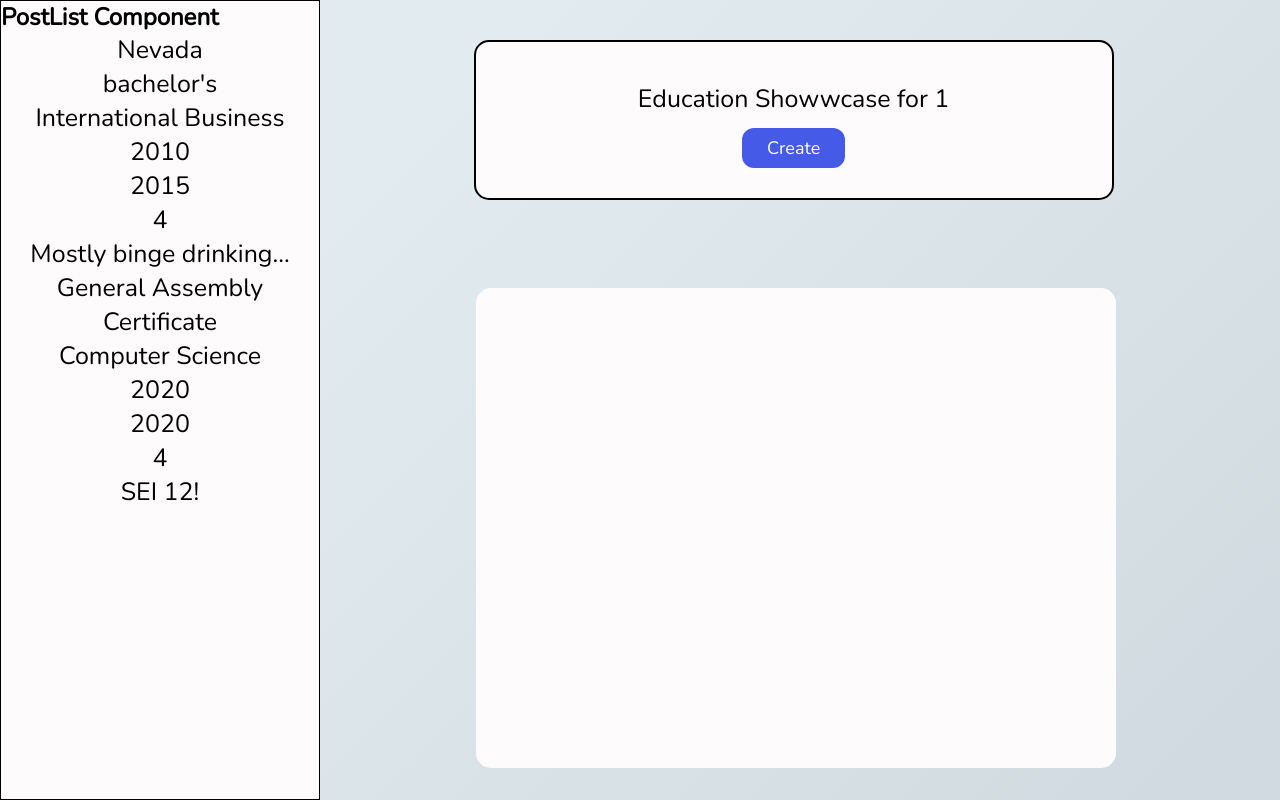
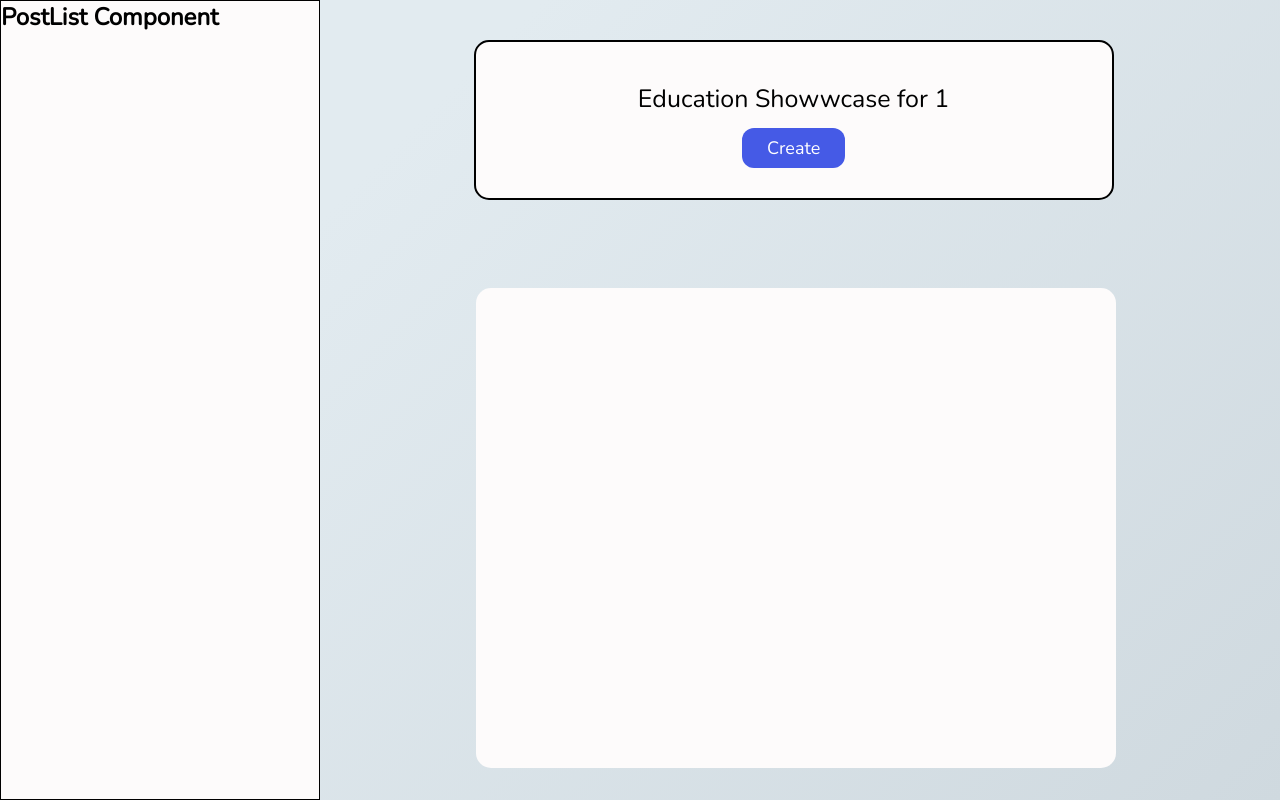
Before and after one commit to derek-oshita/education-client, a React (Create React App) app: page /1 in a window 1280 px wide. Built offline with nearby package versions, Linux system fonts and the light colour scheme.

Commit message:
Changed input type to number...

```diff
--- a/src/components/IndexPage/IndexPage.tsx
+++ b/src/components/IndexPage/IndexPage.tsx
@@ -24,26 +24,7 @@ interface RouteParams {
 <button onClick={() => setModalOpen(true)} className="btn">Create</button></div>
 */
 
-const initialPosts: Array<Post> = [
-    {
-        nameOfSchool: 'Nevada',
-        degree: 'bachelor\'s',
-        fieldOfStudy: 'International Business',
-        startYear: 2010,
-        endYear: 2015,
-        grade: 4,
-        descriptionField: 'Mostly binge drinking...'
-    },
-    {
-        nameOfSchool: 'General Assembly',
-        degree: 'Certificate',
-        fieldOfStudy: 'Computer Science',
-        startYear: 2020,
-        endYear: 2020,
-        grade: 4,
-        descriptionField: 'SEI 12!'
-    }
-]
+const initialPosts: Array<Post> = [];
 
 
 const IndexPage: React.FC = () => {
--- a/src/components/Modal/ModalContent.tsx
+++ b/src/components/Modal/ModalContent.tsx
@@ -9,16 +9,23 @@ interface AddPostProps {
 const ModalContent: React.FC<ModalContentProps & RouteComponentProps & AddPostProps> = ({ setModalOpen, addPost }) => {
     // need to consider adding more hooks in order to get all of the information
     const [newSchool, setNewSchool] = useState('');
-    const [newStartYear, setNewStartYear] = useState<number>(0);
+    // useState<number>(0) won't allow you to change the value
+    const [newStartYear, setNewStartYear] = useState(0);
 
     const handleChange = (e: ChangeEvent<HTMLInputElement>) => {
+        setNewSchool(e.target.value)
         // setNewSchool(e.target.value)
         // conditional statement here around the type of value
-        if (typeof e.target.value === 'string') {
-            setNewSchool(e.target.value)
-        } else if (typeof e.target.value === 'number') {
-            setNewStartYear(e.target.value)
-        }
+        // if (typeof e.target.value === 'string') {
+        //     setNewSchool(e.target.value)
+        // } else if (typeof e.target.value === 'number') {
+        //     setNewStartYear(e.target.value)
+        // }
+    }
+
+    const handleNumberChange = (e: ChangeEvent<HTMLInputElement>) => {
+        let num = parseInt(e.target.value)
+        setNewStartYear(num)
     }
 
     const handleSubmit = (e: FormEvent<HTMLButtonElement>) => {
@@ -32,7 +39,7 @@ const ModalContent: React.FC<ModalContentProps & RouteComponentProps & AddPostPr
             <p>Add New Education</p>
             <form>
                 <input type="text" value={newSchool} onChange={handleChange}/>
-                <input type="text" value={newStartYear}/>
+                <input type="number" value={newStartYear} onChange={handleNumberChange}/>
                 {/* <input type="text"/>
                 <input type="text"/>
                 <input type="text"/>
--- a/src/types.d.ts
+++ b/src/types.d.ts
@@ -14,8 +14,11 @@ type Post = {
     nameOfSchool: string;
     degree?: string;
     fieldOfStudy?: string;
-    startYear: number;
+    // startYear: number;
+    startYear: any;
     endYear?: number;
     grade?: number;
     descriptionField?: string;
 }
+
+type Year = number;
```
Also changed, not shown: 1 other file (tests, documents, lock files or other folders).
